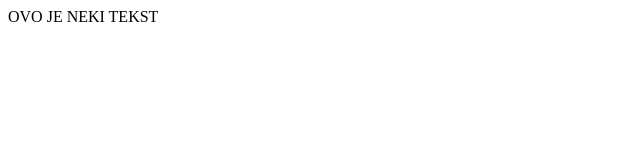
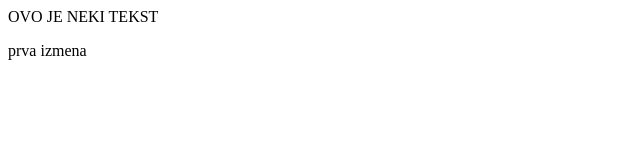
Before and after one commit to HojteHojte/TESTIRANJE, a plain HTML site: page index.html in a window 1280 px wide. Shown: the full height of the page, 0-640 px from the left. Drawn offline with Linux system fonts and the light colour scheme.

Commit message:
New paragraph added

```diff
--- a/index.html
+++ b/index.html
@@ -5,6 +5,7 @@
 <body>
 <div id="contentArea">
 <p>OVO JE NEKI TEKST</p>
+<p>prva izmena</p>
 </div>
 </body>
 </html>
```
